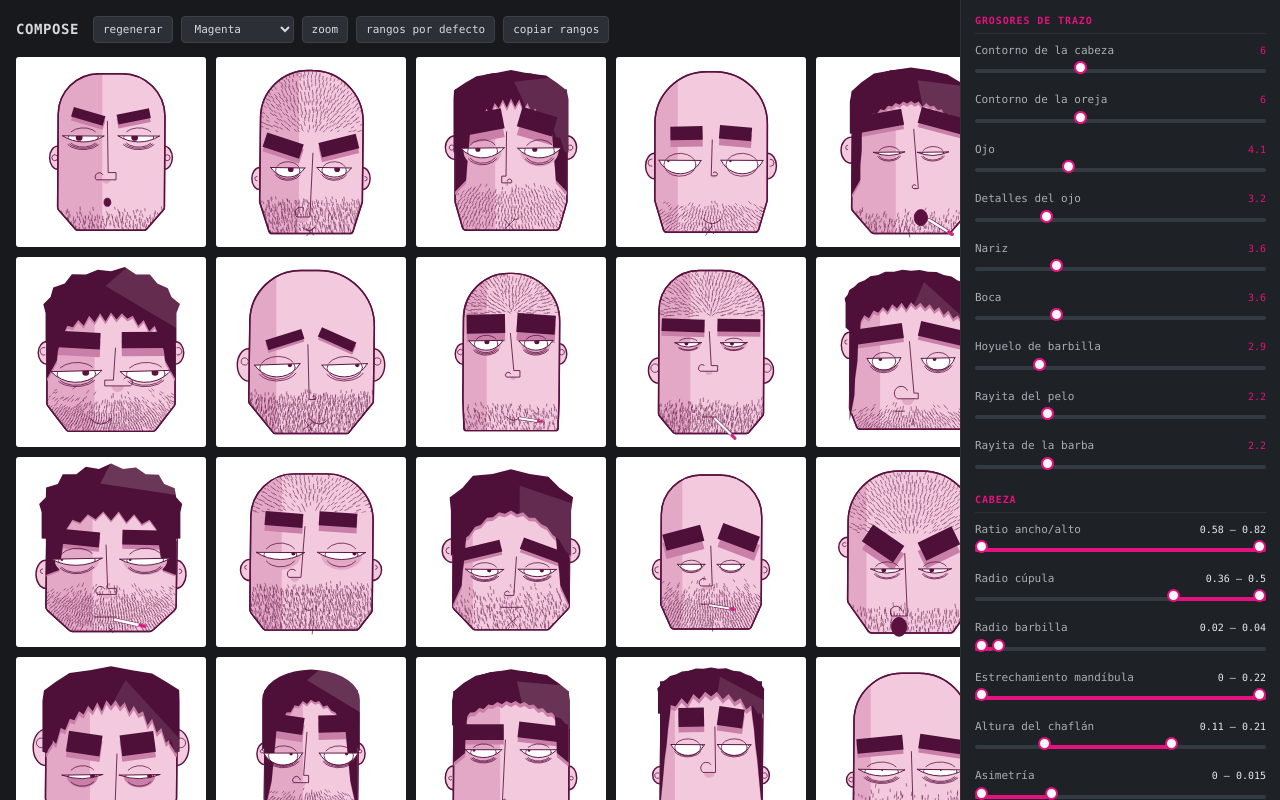
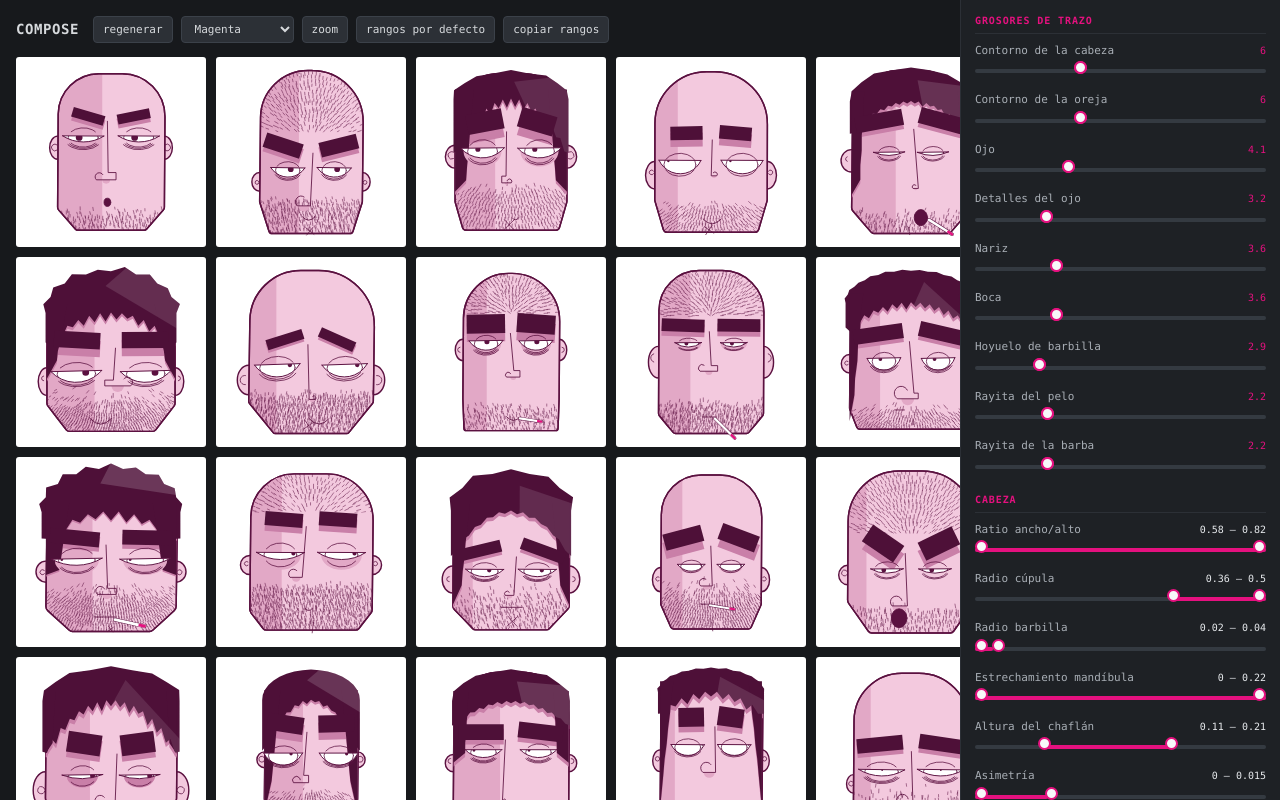
Before and after one commit to industriapolo/doodle-heads, a plain HTML site: page previews/compose.html in a window 1280 px wide. Drawn offline with Linux system fonts and the light colour scheme.

Commit message:
Coherencia entre partes: orejas ligadas a los ojos y cuatro colisiones cerradas
La altura de la oreja se sorteaba suelta entre 0.30 y 0.59 sin mirar donde habian
quedado los ojos. Ahora character.js la deriva: el BORDE SUPERIOR de la oreja a la
altura de la linea de ojos, mas un margen sorteado (`eyeAlign`) para que no salga
monolitico. Se correlaciona el borde y no el centro para que la regla aguante
igual con orejas grandes y pequeñas — de ahi el helper halfHeight().

Eso obliga a calcular TODAS las alturas antes de pintar nada: las orejas van en la
primera capa pero dependen de los ojos, que son de las ultimas.

Tres colisiones mas del mismo tipo, encontradas al revisar los rangos:

- La nariz podia salirse de la cara. Arrancando en 0.5 y con el largo al maximo
  llegaba a 1.02 de faceBox. El largo se recorta ahora contra un tope.
- El hoyuelo de barbilla podia quedar POR ENCIMA de la boca: su banda arranca en
  0.90 y la boca llega a 0.95. Va siempre por debajo.
- La vertical de la nariz podia aterrizar sobre el borde de un ojo: su
  desplazamiento lateral llega a 0.05 y el borde interior del ojo tambien, con la
  separacion minima. Se limita al hueco real entre los ojos.

Verificado sobre 400 seeds: desvio maximo oreja-ojo 4.5% de faceBox, y cero casos
de nariz fuera de la cara, boca sobre la nariz u hoyuelo sobre la boca.

Co-Authored-By: Claude Opus 5 <noreply@anthropic.com>

```diff
--- a/previews/compose.html
+++ b/previews/compose.html
@@ -47,7 +47,9 @@ mountPreview({
     { name: 'nose',  label: 'Nariz', params: without(nose.PARAMS, 'lineWeight') },
     { name: 'mouth', label: 'Boca', params: without(mouth.PARAMS, 'lineWeight') },
     { name: 'chin',  label: 'Hoyuelo de barbilla', params: without(chin.PARAMS, 'lineWeight') },
-    { name: 'ears',  label: 'Orejas', params: without(ears.PARAMS, 'lineWeight') },
+    // `offsetY` no sale: al componer, la altura de la oreja la deriva character.js de
+    // la de los ojos. Lo que se ajusta aquí es el margen de desvío.
+    { name: 'ears',  label: 'Orejas', params: without(ears.PARAMS, 'lineWeight', 'offsetY') },
   ],
   draw(ctx, frame, bands, palette, rng, seed) {
     draw(ctx, frame, makeCharacter(seed, bands), palette)
--- a/src/core/character.js
+++ b/src/core/character.js
@@ -50,17 +50,30 @@ export function draw(ctx, frame, character, palette, overrides = {}) {
   const geo = head.build(frame, headP)
   const { faceBox } = geo
 
+  // --- alturas, TODAS antes de dibujar ------------------------------------
+  // La coherencia entre partes se resuelve aquí porque ningún módulo ve a los demás.
+  // Y hay que resolverla antes de pintar nada: las orejas van en la primera capa pero
+  // dependen de los ojos, que son de las últimas.
+  const browsP = p('brows')
+  const browGeo = brows.build(faceBox, browsP)
+  const browBottom = (browGeo.bottom - faceBox.y) / faceBox.h
+
+  // ojos: colgados de la ceja. Lo que se cuelga NO es la cuerda del ojo, es el punto
+  // más alto del pliegue, que queda por encima. Lo calcula el propio módulo.
+  const eyesP = p('eyes')
+  const eyesY = clamp(browBottom + eyesP.browGap + eyes.topExtent(faceBox, eyesP), 0.24, 0.64)
+
+  // orejas: el borde de ARRIBA a la altura de los ojos, con margen para desviarse.
+  // Correlacionar el borde y no el centro hace que la regla aguante con orejas
+  // grandes y pequeñas por igual.
+  const earsP = p('ears')
+  const earsY = clamp(eyesY + ears.halfHeight(faceBox, earsP) + earsP.eyeAlign, 0.2, 0.72)
+
   // 1. orejas — DETRÁS de la cabeza
-  ears.draw(ctx, geo, p('ears'), palette, rng.fork(2))
+  ears.draw(ctx, geo, { ...earsP, offsetY: earsY }, palette, rng.fork(2))
 
   // 2. cabeza: relleno + sombra plana + contorno
   head.paint(ctx, geo, headP, palette)
-
-  // La geometría de las cejas se calcula ANTES de dibujar nada: el pelo necesita saber
-  // dónde parar, y las cejas van una capa por encima del pelo.
-  const browsP = p('brows')
-  const browGeo = brows.build(faceBox, browsP)
-  const browBottom = (browGeo.bottom - faceBox.y) / faceBox.h
 
   // 3. pelo texturado y barba, recortados a la silueta y topados por la ceja
   const hairP = p('hair')
@@ -79,46 +92,49 @@ export function draw(ctx, frame, character, palette, overrides = {}) {
   // 6. masa de pelo: tapa la sombra de la ceja, pero no la ceja
   hair.drawMass(ctx, geo, hairP, palette, rng.fork(8), { hairBottom: browGeo.top })
 
-  // 7. ojos, colgados de la ceja.
+  // 7. ojos
+  eyes.draw(ctx, faceBox, { ...eyesP, offsetY: eyesY }, palette, rng.fork(5))
+
+  // 8. nariz, arrancando en el entrecejo.
   //
-  // Lo que se cuelga de la ceja NO es la cuerda del ojo: es el punto más alto del
-  // pliegue, que queda por encima. Lo calcula el propio módulo, que es quien sabe cómo
-  // está construido.
-  const eyesP = p('eyes')
-  eyes.draw(
+  // Dos topes que no puede poner el módulo, porque dependen de otras partes:
+  //  · el largo se recorta para que la punta no rebase la barbilla — arrancando abajo
+  //    y con el largo al máximo, la nariz se salía del faceBox
+  //  · el desplazamiento lateral se limita al hueco entre los ojos, o la vertical
+  //    aterriza sobre el borde de uno
+  const noseP = p('nose')
+  const noseStart = clamp(browBottom, 0.12, 0.5)
+  const maxOffX = Math.max(0, eyesP.spacing / 2 - 0.015)
+  const noseGeo = nose.draw(
     ctx,
     faceBox,
     {
-      ...eyesP,
-      offsetY: clamp(browBottom + eyesP.browGap + eyes.topExtent(faceBox, eyesP), 0.24, 0.64),
+      ...noseP,
+      startY: noseStart,
+      length: Math.min(noseP.length, NOSE_MAX_END - noseStart),
+      offsetX: clamp(noseP.offsetX, -maxOffX, maxOffX),
     },
-    palette,
-    rng.fork(5)
-  )
-
-  // 8. nariz, arrancando en el entrecejo
-  const noseP = p('nose')
-  const noseGeo = nose.draw(
-    ctx,
-    faceBox,
-    { ...noseP, startY: clamp(browBottom, 0.12, 0.5) },
     palette,
     rng.fork(6)
   )
 
-  // 9. boca, siempre por debajo de donde acaba la nariz
+  // 9. boca, siempre por debajo de donde acaba la nariz (sombra incluida)
   const mouthP = p('mouth')
   const noseEnd = (noseGeo.endY - faceBox.y) / faceBox.h
-  const mouthGeo = mouth.draw(
+  const mouthY = clamp(Math.max(mouthP.offsetY, noseEnd + 0.04), 0.68, 0.95)
+  const mouthGeo = mouth.draw(ctx, faceBox, { ...mouthP, offsetY: mouthY }, palette, rng.fork(7))
+
+  // 10. hoyuelo de la barbilla: en la punta del mentón, pero SIEMPRE por debajo de la
+  //     boca. Su banda arrancaba en 0.90 y la boca llega a 0.95, así que podía salir
+  //     por encima de ella.
+  const chinP = p('chin')
+  chin.draw(
     ctx,
     faceBox,
-    { ...mouthP, offsetY: clamp(Math.max(mouthP.offsetY, noseEnd + 0.05), 0.68, 0.95) },
+    { ...chinP, offsetY: clamp(Math.max(chinP.offsetY, mouthY + 0.04), 0.84, 0.98) },
     palette,
-    rng.fork(7)
+    rng.fork(9)
   )
-
-  // 10. hoyuelo de la barbilla, en la punta del mentón
-  chin.draw(ctx, faceBox, p('chin'), palette, rng.fork(9))
 
   // 11. las CEJAS macizas, lo último de todo: nada se dibuja por encima de una ceja
   brows.drawSlabs(ctx, faceBox, browsP, palette)
@@ -130,6 +146,10 @@ export function paletteFor(character, fallback) {
   return character.paletteName ? getPalette(character.paletteName) : fallback
 }
 
+// Dónde puede acabar la nariz como muy abajo, en fracción de faceBox. Deja sitio para
+// su propia sombra, la boca y el hoyuelo sin que ninguno tenga que apretarse.
+const NOSE_MAX_END = 0.78
+
 function clamp(v, lo, hi) {
   return v < lo ? lo : v > hi ? hi : v
 }
--- a/src/parts/ears.js
+++ b/src/parts/ears.js
@@ -11,7 +11,11 @@ import { randomizerFor } from '../core/params.js'
 
 export const PARAMS = {
   size: { min: 0.04, max: 0.18, range: [0.05, 0.1], step: 0.005, label: 'Tamaño' },
-  offsetY: { min: 0.26, max: 0.68, range: [0.3, 0.59], step: 0.01, label: 'Altura' },
+  // La altura NO se sortea suelta: character.js la deriva de los ojos. Regla clásica de
+  // proporción — el borde de arriba de la oreja a la altura de la línea de los ojos.
+  // `eyeAlign` es el margen que se le permite desviarse, para que no salga monolítico.
+  eyeAlign: { min: -0.14, max: 0.14, range: [-0.03, 0.045], step: 0.005, label: 'Desvío sobre la línea de ojos' },
+  offsetY: { min: 0.26, max: 0.68, range: [0.3, 0.59], step: 0.01, label: 'Altura (solo suelto)' },
   stretch: { min: 0.7, max: 1.8, range: [1, 1.6], step: 0.05, label: 'Alargamiento' },
   innerSize: { min: 0.2, max: 0.8, range: [0.2, 0.43], step: 0.01, label: 'Tamaño del oído' },
   innerSweep: { min: 140, max: 360, range: [140, 360], step: 5, unit: '°', label: 'Cierre del oído' },
@@ -21,6 +25,15 @@ export const PARAMS = {
 }
 
 export const randomize = randomizerFor(PARAMS)
+
+/**
+ * Media altura de la oreja en fracción de faceBox.h. character.js la necesita para
+ * poder poner el BORDE SUPERIOR a la altura de los ojos: así la correlación se ajusta
+ * sola al tamaño de la oreja en vez de descuadrarse con las grandes.
+ */
+export function halfHeight(faceBox, p) {
+  return (faceBox.w * p.size * p.stretch) / faceBox.h
+}
 
 export function draw(ctx, geo, p, palette, rng) {
   const { headBox, faceBox } = geo
```
